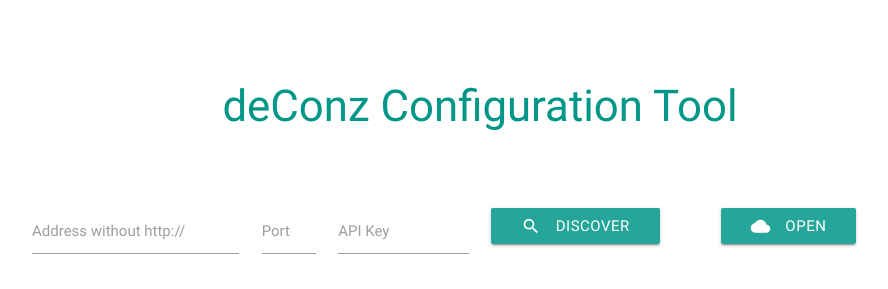
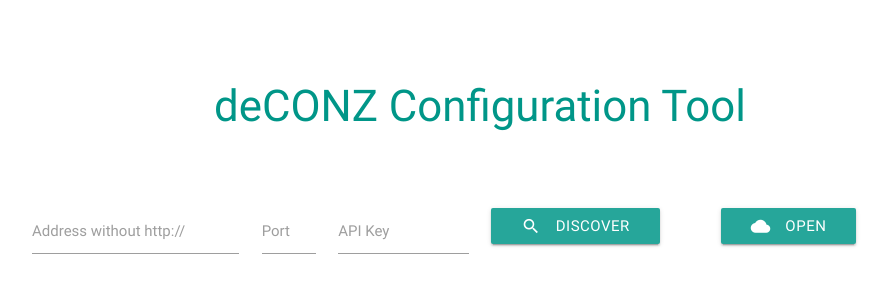
Before and after one commit to HerrHofrat/deconz-config, a plain HTML site: page index.html in a window 1280 px wide. Shown: the whole page, without its empty margins (160-1048 px from the left). Drawn offline with nearby package versions, Linux system fonts and the light colour scheme.

```diff
--- a/index.html
+++ b/index.html
@@ -8,7 +8,7 @@ https://www.github.com/HerrHofrat/deconz-config
 <head>
     <meta http-equiv="Content-Type" content="text/html; charset=UTF-8" />
     <meta name="viewport" content="width=device-width, initial-scale=1, maximum-scale=1.0" />
-    <title>deConz Configuration</title>
+    <title>deCONZ Configuration</title>
 
     <!-- CSS  -->
     <link href="https://fonts.googleapis.com/icon?family=Material+Icons" rel="stylesheet">
@@ -20,7 +20,7 @@ https://www.github.com/HerrHofrat/deconz-config
     <div class="section no-pad-bot" id="index-banner">
         <div class="container">
             <br><br>
-            <h3 class="header center teal-text">deConz Configuration Tool</h3>
+            <h3 class="header center teal-text">deCONZ Configuration Tool</h3>
             <br><br>
 
         </div>
```
Also changed, not shown: 1 other file.
